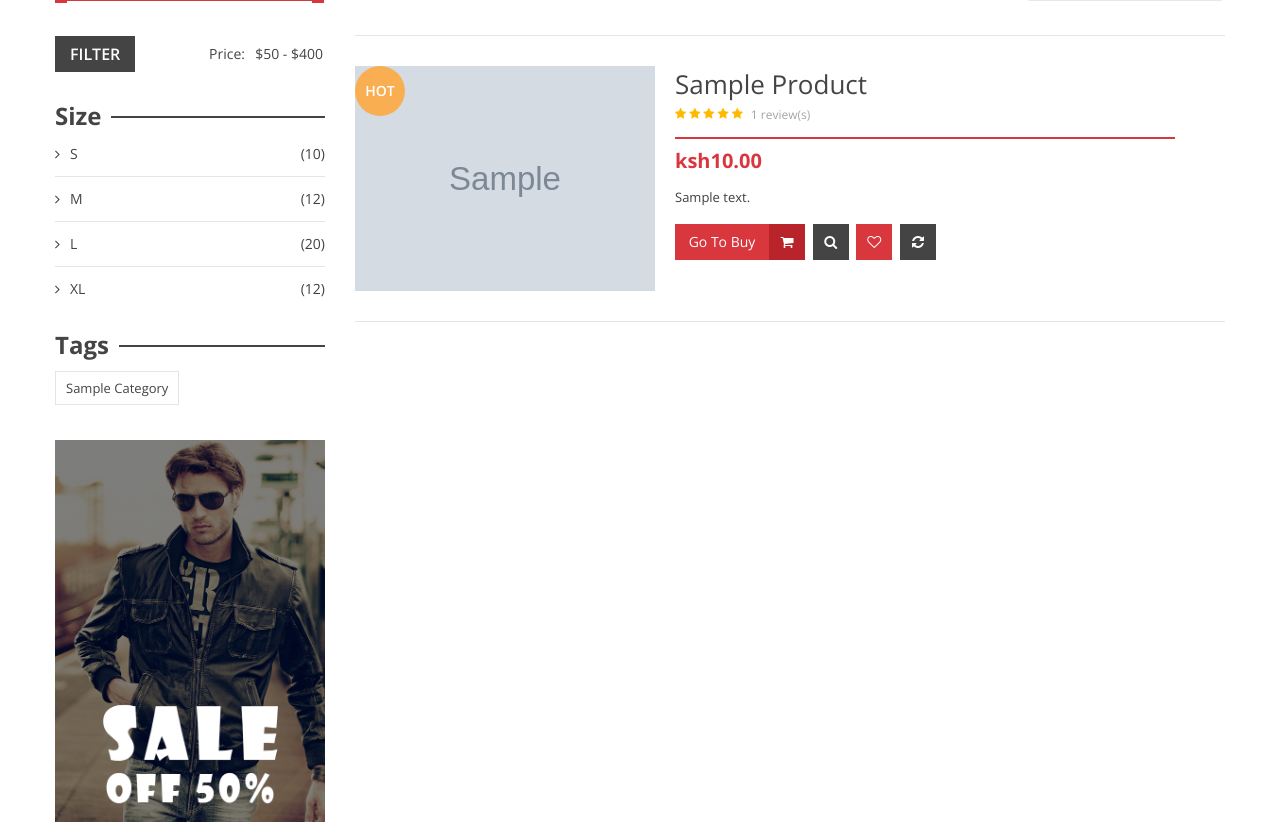
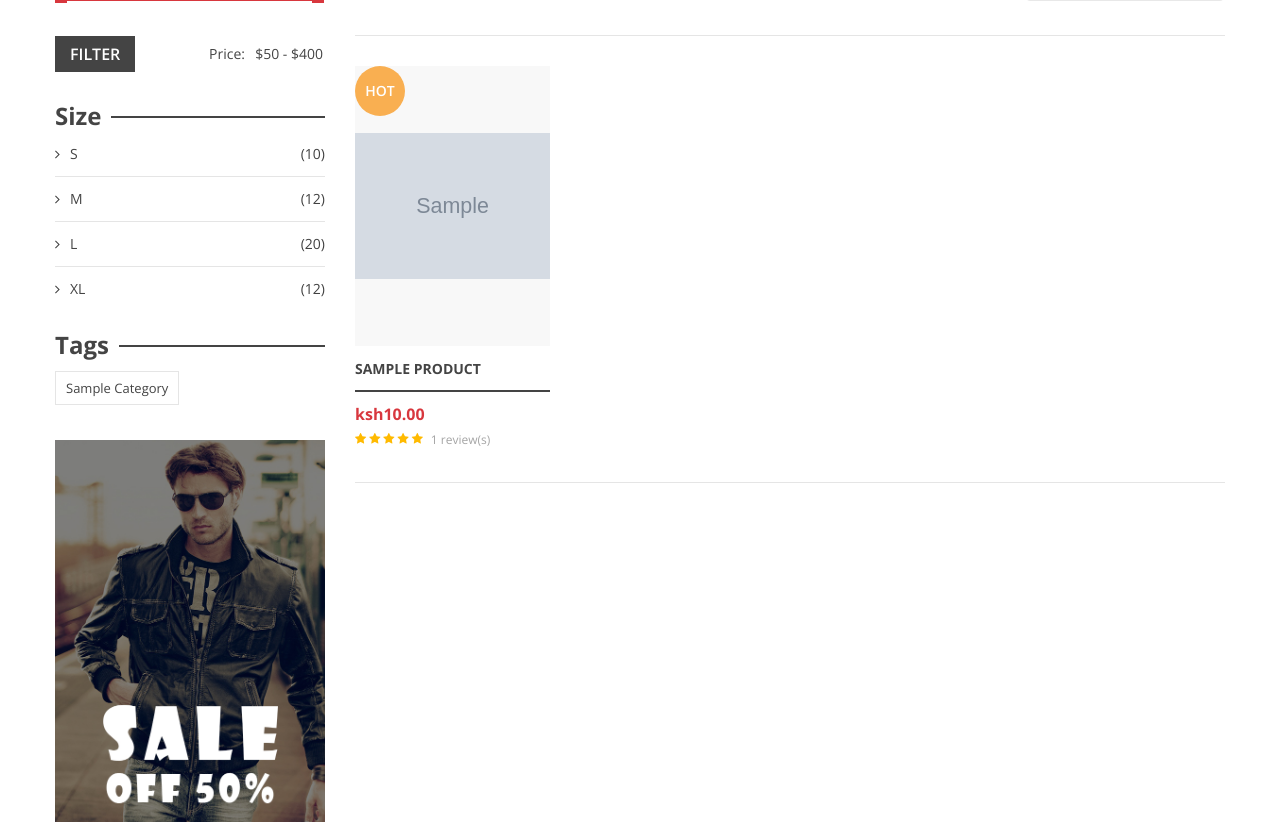
Before and after one commit to steve-ongera/galio, a Django app: page /products/ in a window 1280 px wide. Shown: the part 593-1424 px from the top of the page. Run offline with Django 5.2, Linux system fonts and the light colour scheme; tables that the repository leaves empty hold one stand-in row (values such as "Sample post"); grey boxes marked "Sample" are stand-in pictures; some libraries are stand-ins or nearby versions.

Commit message:
updates on login.html

```diff
--- a/templates/products/product_list.html
+++ b/templates/products/product_list.html
@@ -1,6 +1,77 @@
 {% extends "base.html" %}
 {% load static %}
 {% block content %}
+
+<style>
+/* Product image container - fixed size */
+.product-item .product-thumb {
+    height: 280px;
+    overflow: hidden;
+    display: flex;
+    align-items: center;
+    justify-content: center;
+    background: #f8f8f8;
+}
+
+.product-item .product-thumb img {
+    width: 100%;
+    height: 100%;
+    object-fit: cover;
+}
+
+/* Product name truncation */
+.product-item .product-content h4 {
+    overflow: hidden;
+    text-overflow: ellipsis;
+    white-space: nowrap;
+    margin-bottom: 10px;
+}
+
+.product-item .product-content h4 a {
+    display: block;
+    overflow: hidden;
+    text-overflow: ellipsis;
+    white-space: nowrap;
+}
+
+/* Hide list view by default */
+.product-list-item {
+    display: none;
+}
+
+/* Show grid view by default */
+.product-item {
+    display: block;
+}
+
+/* When list view is active */
+.shop-product-wrap.list-view .product-item {
+    display: none;
+}
+
+.shop-product-wrap.list-view .product-list-item {
+    display: block;
+}
+
+/* List view image size */
+.product-list-item .product-thumb {
+    height: 200px;
+    width: 200px;
+    overflow: hidden;
+    display: flex;
+    align-items: center;
+    justify-content: center;
+    background: #f8f8f8;
+    flex-shrink: 0;
+}
+
+.product-list-item .product-thumb img {
+    width: 100%;
+    height: 100%;
+    object-fit: cover;
+}
+</style>
+
 <!-- breadcrumb area start -->
 <div class="breadcrumb-area">
     <div class="container">
@@ -129,7 +200,7 @@
             <!-- product main wrap start -->
             <div class="col-lg-9 order-1 order-lg-2">
                 <div class="shop-banner img-full">
-                    <img src="{% static 'assets/img/banner/banner_static1.jp'%}g" alt="">
+                    <img src="{% static 'assets/img/banner/banner_static1.jpg'%}" alt="">
                 </div>
                 <!-- product view wrapper area start -->
                 <div class="shop-product-wrapper pt-34">
@@ -139,8 +210,8 @@
                             <div class="col-lg-7 col-md-6">
                                 <div class="top-bar-left">
                                     <div class="product-view-mode mr-70 mr-sm-0">
-                                        <a href="#" data-target="grid"><i class="fa fa-th"></i></a>
-                                        <a class="active" href="#" data-target="list"><i class="fa fa-list"></i></a>
+                                        <a class="active" href="#" data-target="grid"><i class="fa fa-th"></i></a>
+                                        <a href="#" data-target="list"><i class="fa fa-list"></i></a>
                                     </div>
                                     <div class="product-amount">
                                         <p>Showing {{ page_obj.start_index }}–{{ page_obj.end_index }} of {{ total_products }} results</p>
@@ -168,7 +239,7 @@
                     <!-- shop product top wrap start -->
 
                     <!-- product item start -->
-                    <div class="shop-product-wrap list row">
+                    <div class="shop-product-wrap grid row">
                         {% for product in products %}
                         <div class="col-lg-3 col-md-4 col-sm-6">
                             <!-- product single grid item start -->
@@ -324,4 +395,32 @@
     </div>
 </div>
 <!-- page wrapper end -->
+
+<script>
+// Toggle between grid and list view
+document.addEventListener('DOMContentLoaded', function() {
+    const gridBtn = document.querySelector('[data-target="grid"]');
+    const listBtn = document.querySelector('[data-target="list"]');
+    const productWrap = document.querySelector('.shop-product-wrap');
+
+    if (gridBtn && listBtn && productWrap) {
+        gridBtn.addEventListener('click', function(e) {
+            e.preventDefault();
+            productWrap.classList.remove('list-view');
+            productWrap.classList.add('grid');
+            gridBtn.classList.add('active');
+            listBtn.classList.remove('active');
+        });
+
+        listBtn.addEventListener('click', function(e) {
+            e.preventDefault();
+            productWrap.classList.add('list-view');
+            productWrap.classList.remove('grid');
+            listBtn.classList.remove('active');
+            gridBtn.classList.add('active');
+        });
+    }
+});
+</script>
+
 {% endblock %}
```
Also changed, not shown: templates/auth/register.html (+54 -131 lines).
